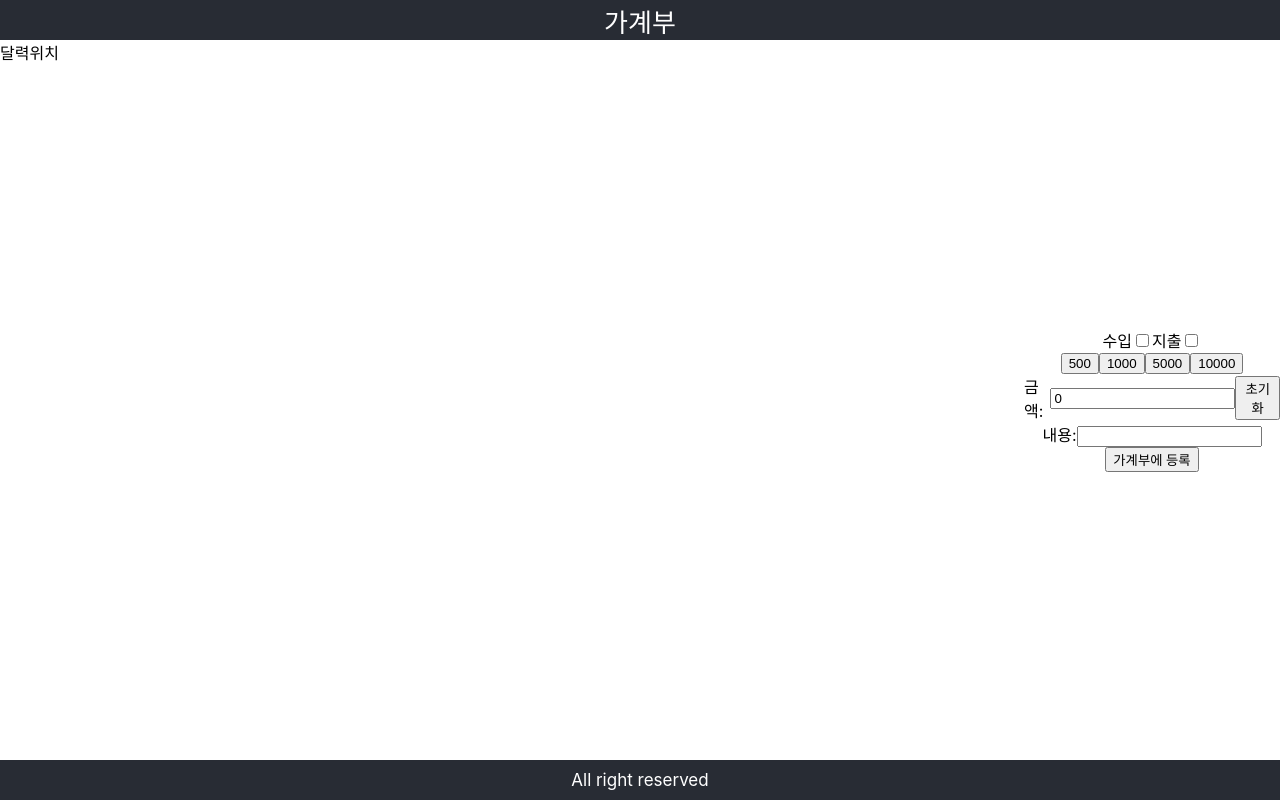
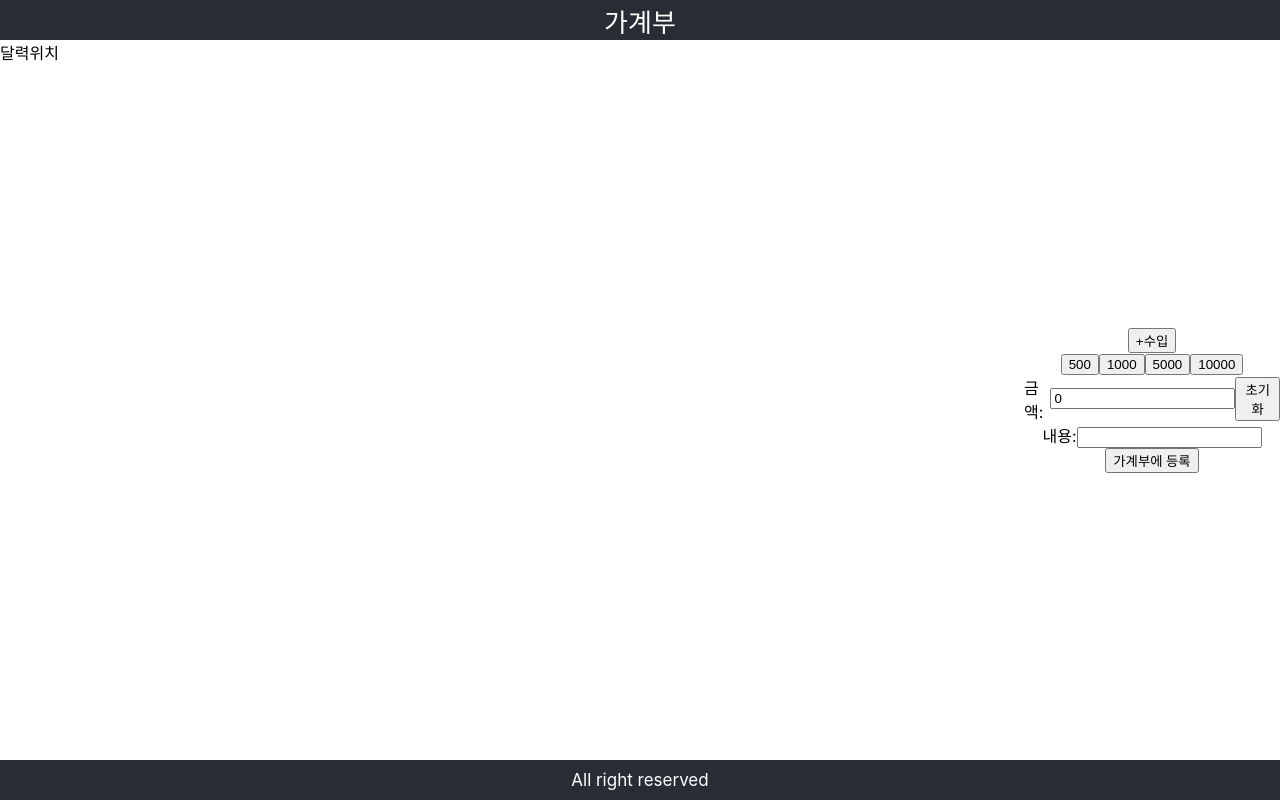
Before and after one commit to psp0/AccountBook, a React (Create React App) app: page / in a window 1280 px wide. Built offline with nearby package versions, Linux system fonts and the light colour scheme.

Commit message:
수입 지출 토글스위치

```diff
--- a/src/components/Add/AddSection.jsx
+++ b/src/components/Add/AddSection.jsx
@@ -1,5 +1,6 @@
 import React, { useEffect, useState } from "react";
 import "./AddSection.css";
+import ToggleButton from "./InputOuputToggle/IOToggle";
 // import styled from "styled-components";
 
 // const TodoHeadBlock = styled.div`
@@ -23,10 +24,7 @@ function AddSection() {
   return (
     <div className="setting-container">
       <div className="choose-IO">
-        수입
-        <input type="checkbox" className="Input" />
-        지출
-        <input type="checkbox" className="Output" defaultValue={"checked"} />
+        <ToggleButton />
       </div>
       <div className="money-buttons">
         {[500, 1000, 5000, 10000].map((e) => {
--- /dev/null
+++ b/src/components/Add/InputOuputToggle/IOToggle.jsx
@@ -0,0 +1,17 @@
+import React, { useState } from "react";
+
+const ToggleButton = () => {
+  const [isOn, setIsOn] = useState(false);
+
+  const handleToggle = () => {
+    setIsOn(!isOn);
+  };
+
+  return (
+    <div>
+      <button onClick={handleToggle}>{isOn ? "-지출" : "+수입"}</button>
+    </div>
+  );
+};
+
+export default ToggleButton;
```
